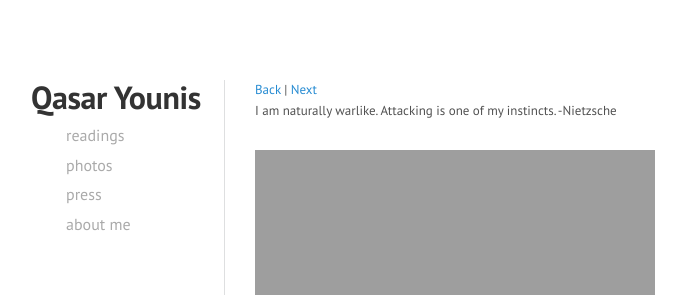
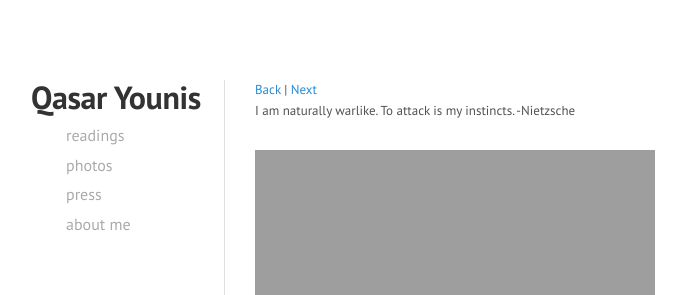
Before and after one commit to qasar/qasar.github.io, a Jekyll site: the page built from photos.html, in a window 1280 px wide. Shown: the top 295 px of the page, without its empty margins (35-721 px from the left). Built offline with Jekyll 4.4.1, drawn with Linux system fonts in a browser that asks for light colours.

Commit message:
Update photos.html

```diff
--- a/photos.html
+++ b/photos.html
@@ -59,7 +59,7 @@ document.addEventListener("keydown", function(e){
 <a href="#" onclick="previous(); return false;">Back</a> |
 <a href="#" onclick="next(); return false;">Next</a>
 </div>
-<div id="imageText"> I am naturally warlike. Attacking is one of my instincts. -Nietzsche </div>
+<div id="imageText"> I am naturally warlike. To attack is my instincts. -Nietzsche </div>
 <img id="gallery" onclick="next()" src=	"http://qasaryounis.com/assets/bul.jpg",
  >
 
```
